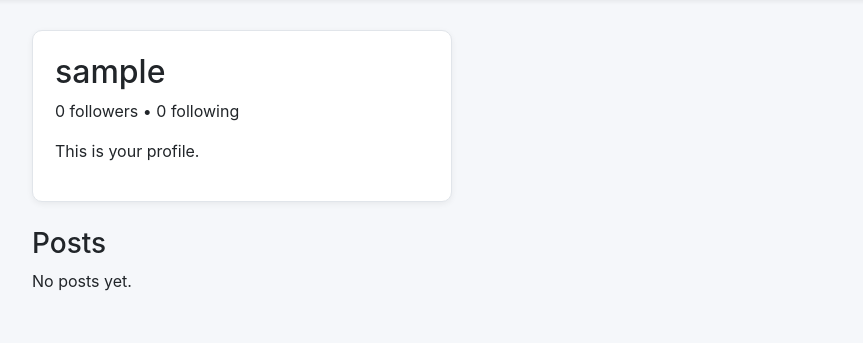
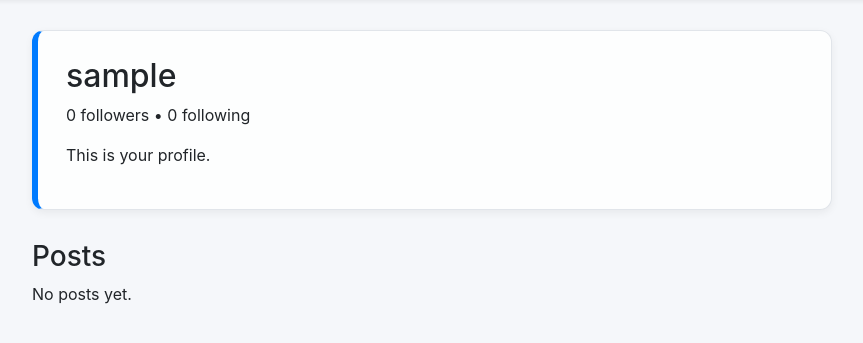
Before and after one commit to RuslanLomaka/cs50quiz, a Django app: page /user/1/ in a window 1280 px wide. Shown: the part 56-399 px from the top of the page, without its empty margins (208-1071 px from the left). Run offline with Django 3.2, Linux system fonts and the light colour scheme; the visitor is signed in with stand-in values (Sample User, id 1); data comes from the database, SQL or seed files in the repository; data that the repository does not hold is empty; some libraries are stand-ins or nearby versions.

Commit message:
fixed breaking on profile page. Added distinctive features to the profile box

```diff
--- a/network/static/network/styles.css
+++ b/network/static/network/styles.css
@@ -101,13 +101,18 @@ body {
 ------------------------------------------- */
 
 .user-box {
-    background: white;
-    padding: 22px;
-    border-radius: 10px;
+    background: #fdfefe;
+    padding: 26px 28px;
+    border-radius: 12px;
     border: 1px solid #e1e5ea;
-    box-shadow: 0 2px 6px rgba(0,0,0,0.06);
-    margin-bottom: 25px;
-    max-width: 420px;
+    border-left: 6px solid #007bff;
+    box-shadow: 0 3px 8px rgba(0,0,0,0.06);
+    margin-bottom: 30px;
+
+    max-width: 100%;
+
+    word-break: normal;
+    overflow-wrap: break-word;
 }
 
 /* -------------------------------------------
```
